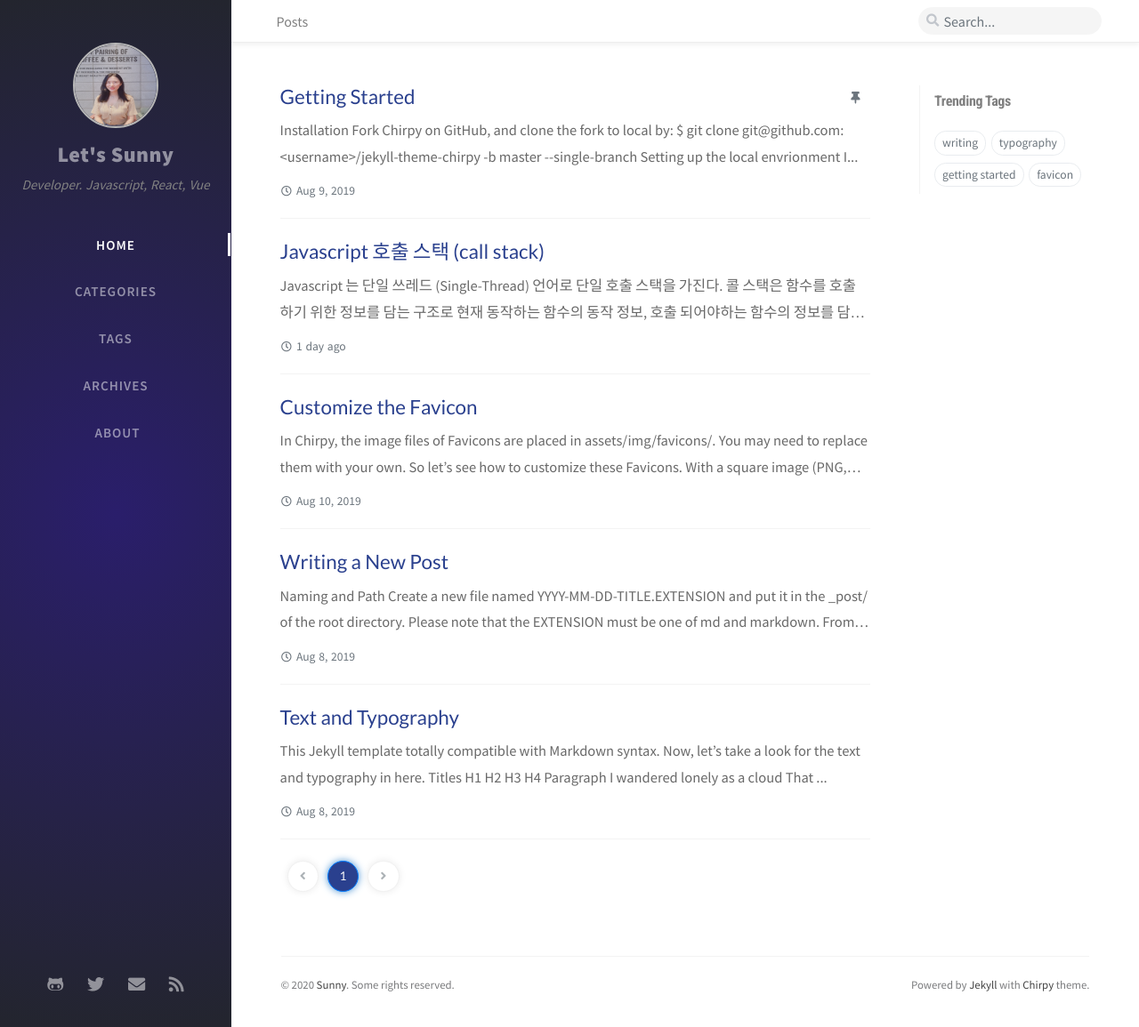
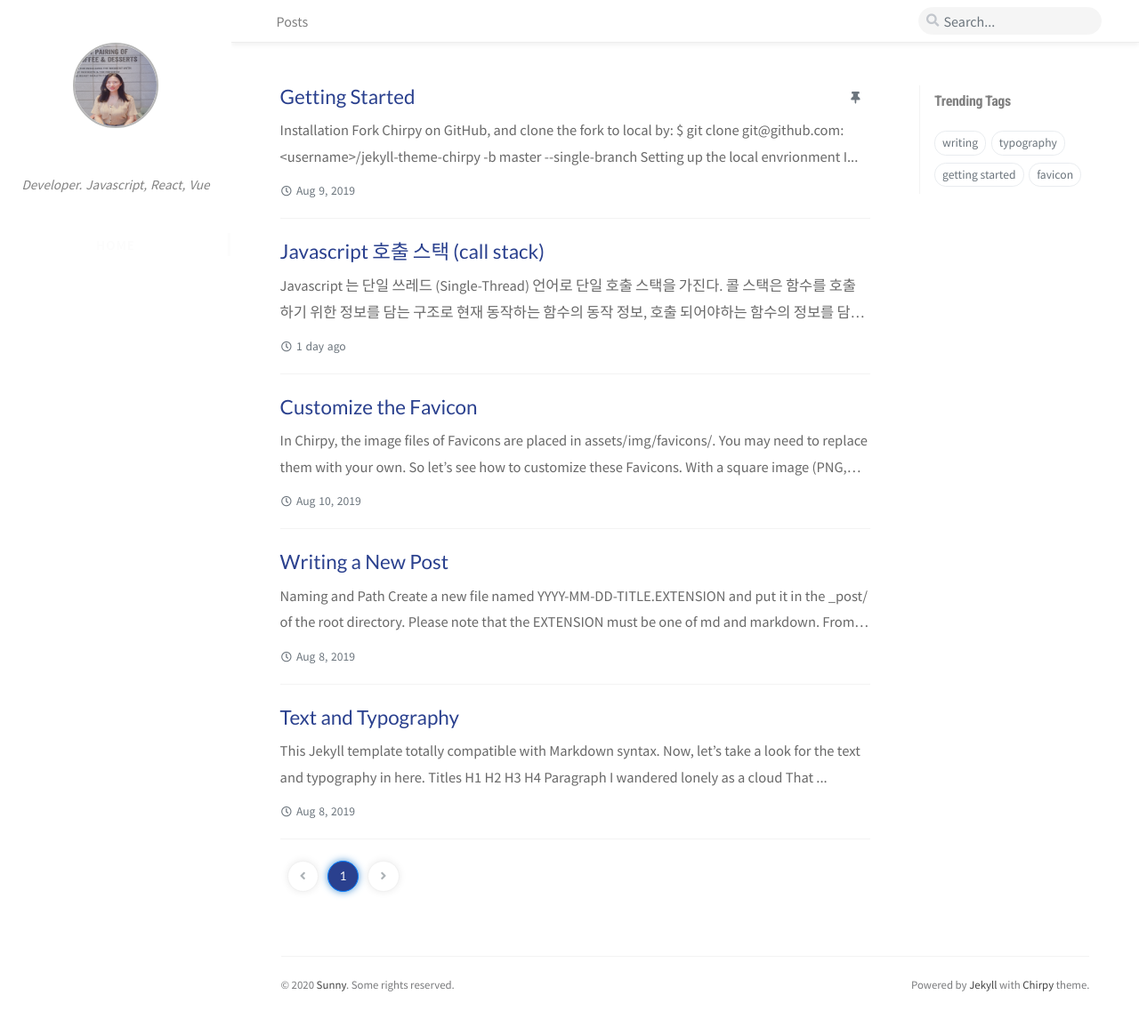
Before and after one commit to Sunny921/sunny4823.github.io, a Jekyll site: the page built from index.html, in a window 1280 px wide and 1155 px high. Shown: the whole window at 89% size. Built offline with Jekyll 4.4.1, drawn with Linux system fonts in a browser that asks for light colours; nearby versions of some CDN libraries; the list of posts is cut into pages by our own code; comment, search, counter and statistics services are not loaded.

Commit message:
color change

```diff
--- a/assets/css/_addon/main.scss
+++ b/assets/css/_addon/main.scss
@@ -286,7 +286,7 @@
   z-index: 50;
   border-bottom: 1px solid rgba(0, 0, 0, 0.07);
   box-shadow: 0 3px 5px 0 rgba(0, 0, 0, 0.05);
-  background-color: var(--topbar-wrapper-bg);
+  background-color: rgb(255,255,255);
 }
 
 #topbar i { // icons
--- a/assets/css/_colors/light-typography.scss
+++ b/assets/css/_colors/light-typography.scss
@@ -44,8 +44,7 @@
 
   /* Sidebar */
 
-  --sidebar-bg: radial-gradient(
-    circle, rgba(42, 30, 107, 1) 0%, rgba(35, 37, 46, 1) 100%);
+  --sidebar-bg: #ffffff;
 
   --nav-cursor-color: #fcfcfc;
 
@@ -99,7 +98,7 @@
 
   --tag-shadow: var(--btn-border-color);
 
-  --tag-hover: rgb(222, 226, 230);
+  --tag-hover: #2a408e;
 
   --categories-hover-bg: var(--btn-border-color);
 
```
